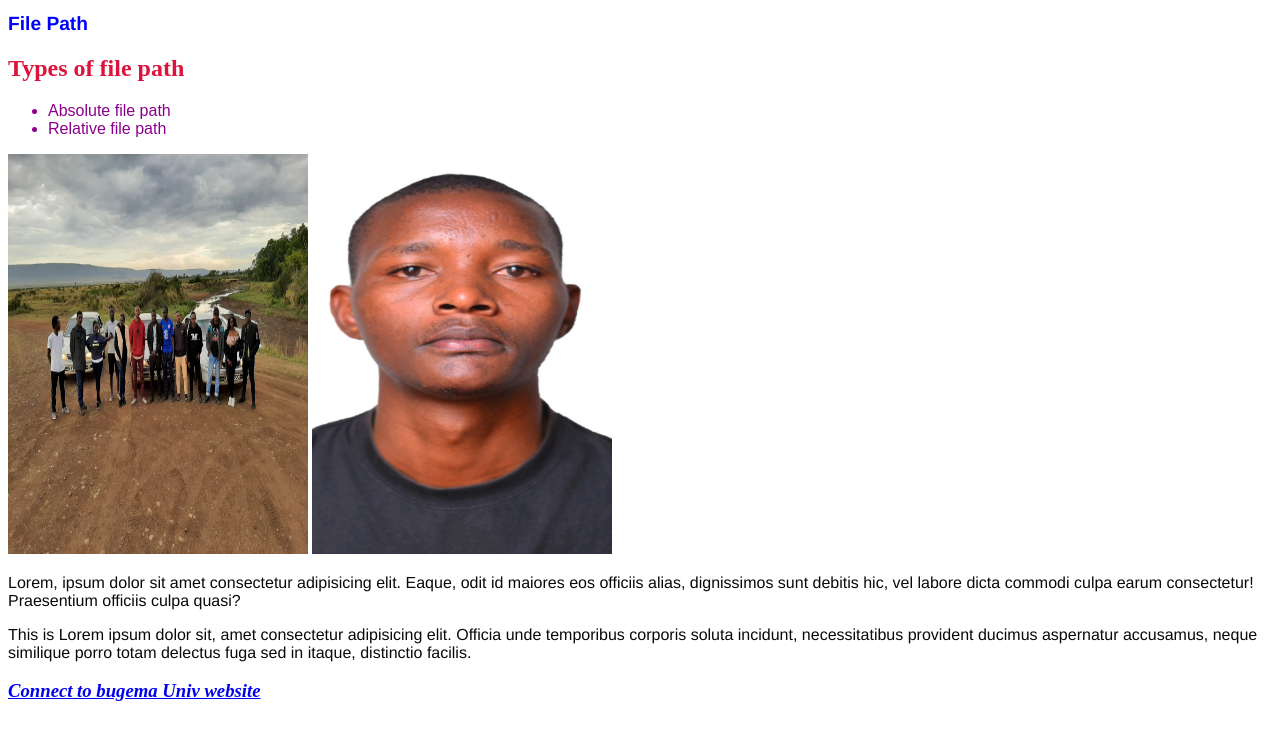
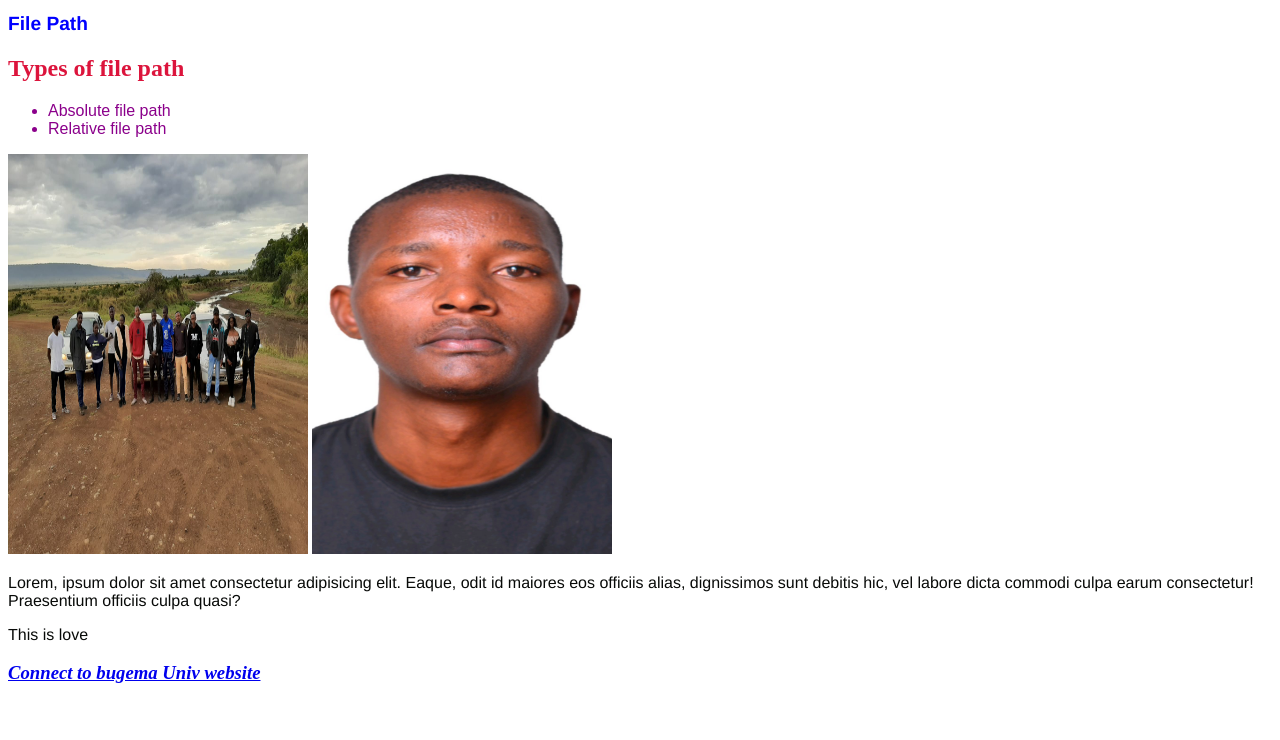
Before and after one commit to AnyonaKevin/file-paths, a plain HTML site: page index.html in a window 1280 px wide. Drawn offline with Linux system fonts and the light colour scheme.

Commit message:
re-commited

```diff
--- a/index.html
+++ b/index.html
@@ -18,7 +18,7 @@
     <img src="Images/274f0d94f74848bd1a270d0aaafb177b.jpg">
 
     <p id="pstyles">Lorem, ipsum dolor sit amet consectetur adipisicing elit. Eaque, odit id maiores eos officiis alias, dignissimos sunt debitis hic, vel labore dicta commodi culpa earum consectetur! Praesentium officiis culpa quasi?</p>
-<P>This is Lorem ipsum dolor sit, amet consectetur adipisicing elit. Officia unde temporibus corporis soluta incidunt, necessitatibus provident ducimus aspernatur accusamus, neque similique porro totam delectus fuga sed in itaque, distinctio facilis.</P>
+<P>This is love</P>
    <h3><a href="https://bugemauniv.ac.ug/">Connect to bugema Univ website</a></h3>
 </body>
 </html>
```
